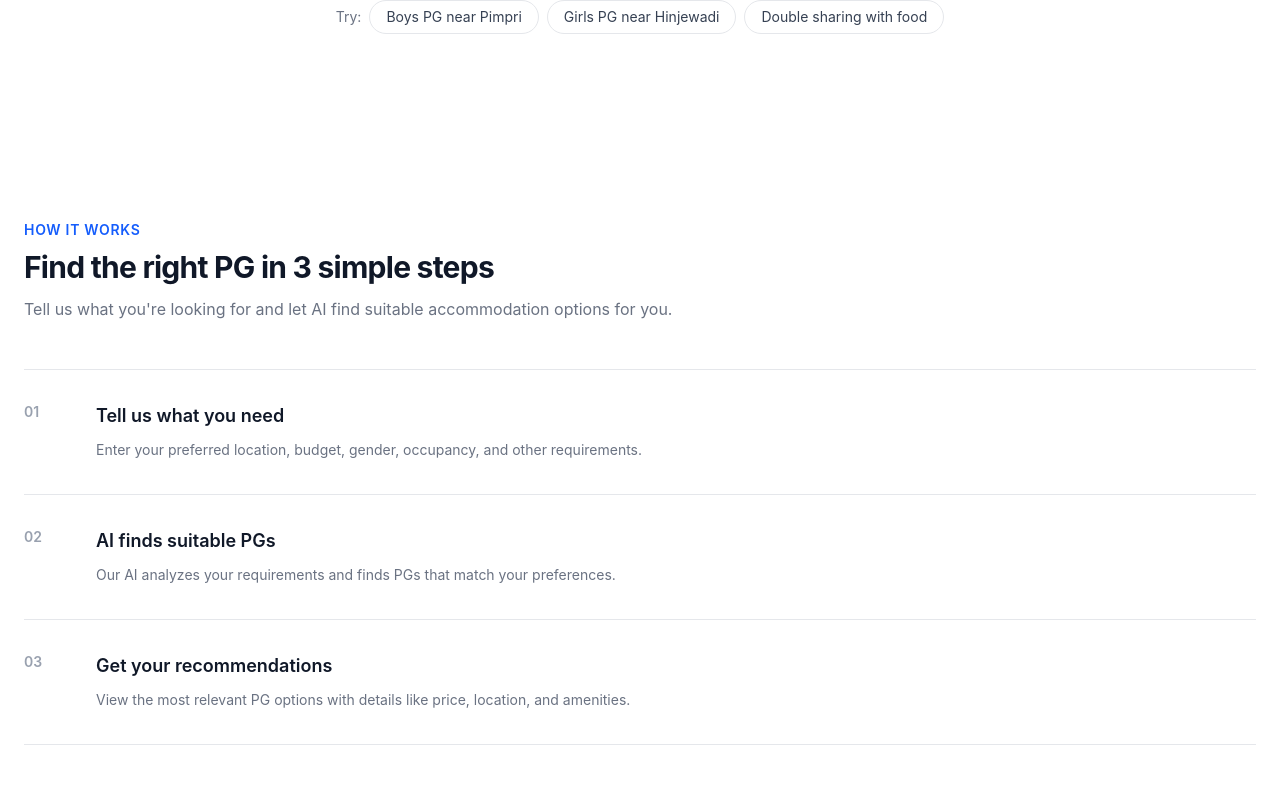
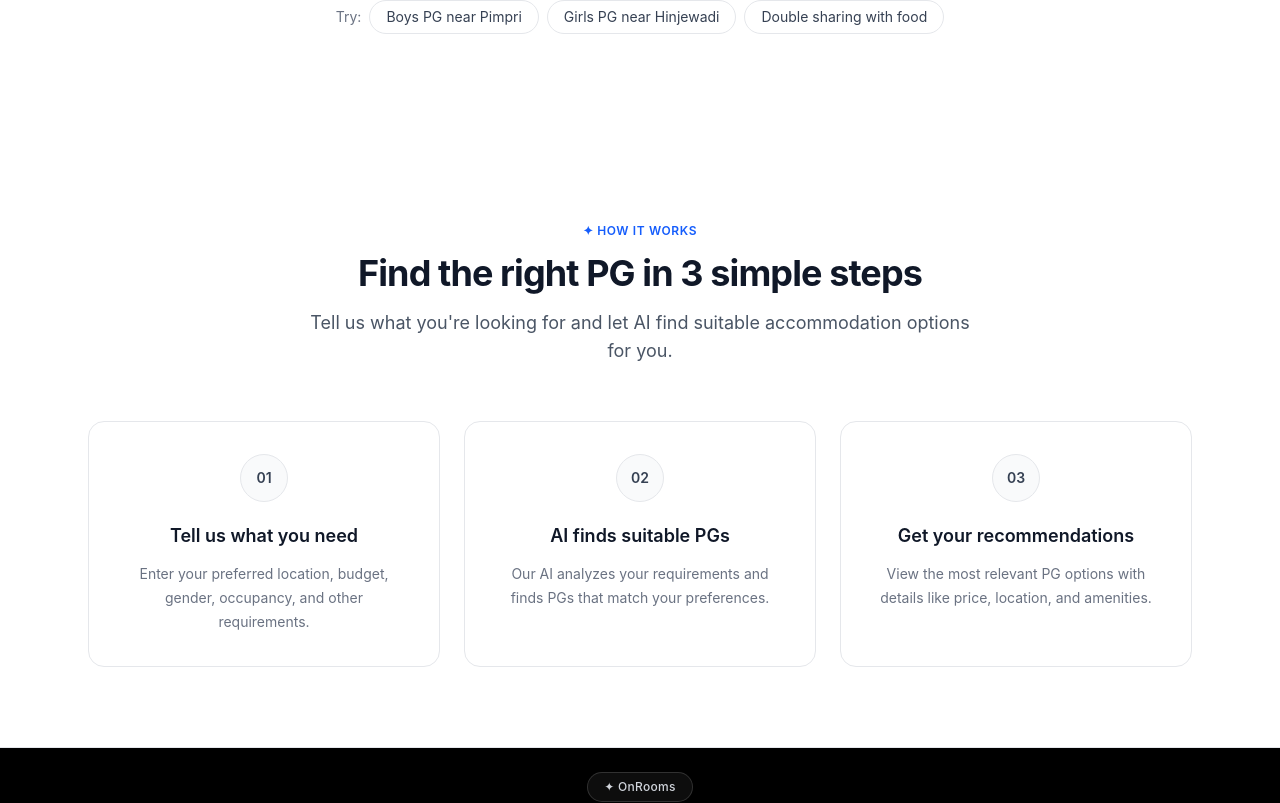
Before and after one commit to shivamkumbhar072/onrooms-smart-search, a React (Vite) app in the folder frontend/: page / in a window 1280 px wide. Shown: the part 579-1382 px from the top of the page. Built offline with nearby package versions, Linux system fonts and the light colour scheme.

Commit message:
feat: Improve HowItWorks section layout and styling for better user experience

```diff
--- a/frontend/src/Homepage/HowItWorks.jsx
+++ b/frontend/src/Homepage/HowItWorks.jsx
@@ -23,45 +23,47 @@ const HowItWorks = () => {
   ];
 
   return (
-    <section className="mx-auto max-w-7xl px-6 py-20">
+    <section
+      id="how-it-works"
+      className="mx-auto max-w-6xl px-6 py-20"
+    >
       {/* Header */}
-      <div className="mb-12">
-        <span className="text-sm font-semibold tracking-wider text-blue-600">
-          HOW IT WORKS
+      <div className="mb-14 text-center">
+        <span className="text-xs font-semibold uppercase tracking-wider text-blue-600">
+          ✦ How it works
         </span>
 
-        <h2 className="mt-2 text-3xl font-bold tracking-tight text-gray-900">
+        <h2 className="mt-3 text-3xl font-bold tracking-tight text-gray-900 sm:text-4xl">
           Find the right PG in 3 simple steps
         </h2>
 
-        <p className="mt-3 max-w-2xl text-gray-500">
+        <p className="mx-auto mt-4 max-w-2xl text-base text-gray-600 sm:text-lg">
           Tell us what you're looking for and let AI find suitable
           accommodation options for you.
         </p>
       </div>
 
       {/* Steps */}
-      <div className="divide-y divide-gray-200 border-y border-gray-200">
+      <div className="grid gap-6 sm:grid-cols-3">
         {steps.map((step) => (
           <div
             key={step.number}
-            className="flex gap-6 py-8 transition hover:bg-gray-50"
+            className="flex flex-col items-center rounded-2xl border border-gray-200 bg-white p-8 text-center transition hover:border-gray-300 hover:shadow-md"
           >
-            {/* Number */}
-            <div className="w-12 shrink-0 text-sm font-semibold text-gray-400">
+            {/* Number badge */}
+            <div className="flex h-12 w-12 items-center justify-center rounded-full border border-gray-200 bg-gray-50 text-sm font-semibold text-gray-700">
               {step.number}
             </div>
 
-            {/* Content */}
-            <div>
-              <h3 className="text-lg font-semibold text-gray-900">
-                {step.title}
-              </h3>
+            {/* Title */}
+            <h3 className="mt-5 text-lg font-semibold text-gray-900">
+              {step.title}
+            </h3>
 
-              <p className="mt-2 max-w-2xl text-sm leading-6 text-gray-500">
-                {step.description}
-              </p>
-            </div>
+            {/* Description */}
+            <p className="mt-3 text-sm leading-6 text-gray-500">
+              {step.description}
+            </p>
           </div>
         ))}
       </div>
```
